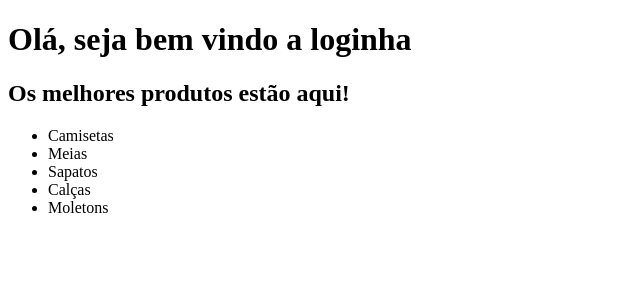
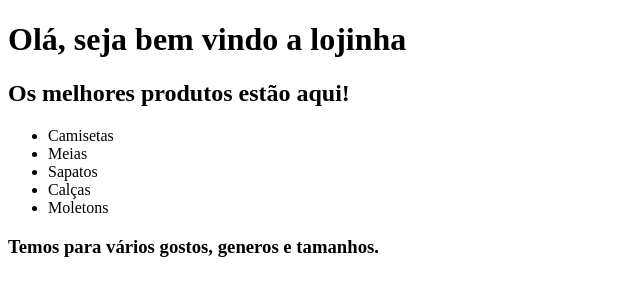
Before and after one commit to luna-rafa/teste, a plain HTML site: page index.html in a window 1280 px wide. Shown: the whole page, without its empty margins (0-640 px from the left). Drawn offline with Linux system fonts and the light colour scheme.

Commit message:
atualizado

```diff
--- a/index.html
+++ b/index.html
@@ -3,7 +3,7 @@
     <title>Loginha</title>
 </head>
 <body>
-    <h1>Olá, seja bem vindo a loginha</h1>
+    <h1>Olá, seja bem vindo a lojinha</h1>
     <h2>Os melhores produtos estão aqui!</h2>
     <ul>
         <li>Camisetas</li>
@@ -12,5 +12,6 @@
         <li>Calças</li>
         <li>Moletons</li>
     </ul>
+    <h3>Temos para vários gostos, generos e tamanhos.</h3>
 </body>
 </html>
```
